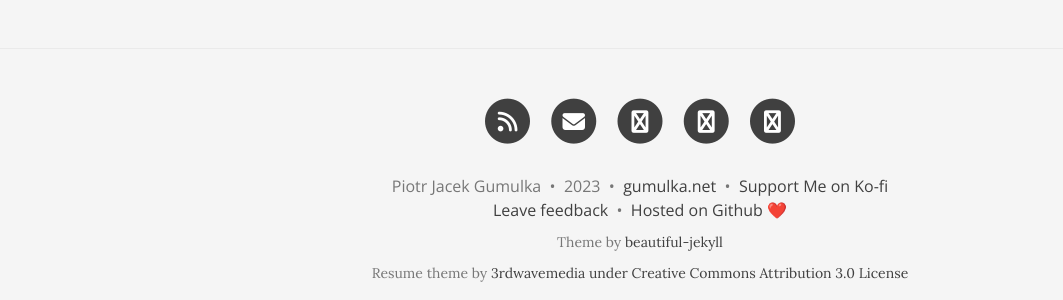
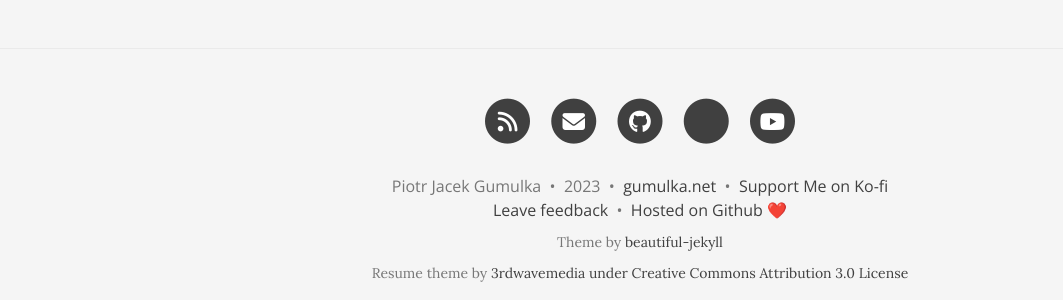
Before and after one commit to pgum/pgum.github.io, a Jekyll site: the page built from index.html, in a window 1280 px wide and 900 px high, scrolled down 2479 px. Shown: the part 566-866 px from the top of the window, without its empty margins (0-1063 px from the left). Built offline with Jekyll 4.4.1, drawn with Linux system fonts in a browser that asks for light colours; the list of posts is cut into pages by our own code.

Commit message:
Update SocialNetworks.yml

```diff
--- a/_data/SocialNetworks.yml
+++ b/_data/SocialNetworks.yml
@@ -9,22 +9,22 @@
 facebook:
   name: "Facebook"
   baseURL: "https://www.facebook.com/"
-  icon: "fa-facebook"
+  icon: "fa-brands fa-facebook"
 
 github:
   name: "GitHub"
   baseURL: "https://github.com/"
-  icon: "fa-github"
+  icon: "fa-brands fa-github"
 
 twitter:
   name: "Twitter"
   baseURL: "https://twitter.com/"
-  icon: "fa-twitter"
+  icon: "fa-brands fa-twitter"
 
 reddit:
   name: "Reddit"
   baseURL: "https://reddit.com/u/"
-  icon: "fa-reddit"
+  icon: "fa-brands fa-reddit-alien"
 
 email:
   name: "Email me"
@@ -34,7 +34,7 @@ email:
 linkedin:
   name: "LinkedIn"
   baseURL: "https://linkedin.com/in/"
-  icon: "fa-linkedin"
+  icon: fa-brands fa-linkedin"
 
 xing:
   name: "Xing"
@@ -44,32 +44,32 @@ xing:
 stackoverflow:
   name: "StackOverflow"
   baseURL: "https://stackoverflow.com/users/"
-  icon: "fa-stack-overflow"
+  icon: "fa-brands fa-stack-overflow"
 
 snapchat:
   name: "Snapchat"
   baseURL: "https://www.snapchat.com/add/"
-  icon: "fa-snapchat-ghost"
+  icon: "fa-brands fa-snapchat-ghost"
 
 instagram:
   name: "Instagram"
   baseURL: "https://www.instagram.com/"
-  icon: "fa-instagram"
+  icon: "fa-brands fa-instagram"
 
 youtube:
   name: "YouTube"
   baseURL: "https://www.youtube.com/"
-  icon: "fa-youtube"
+  icon: "fa-brands fa-youtube"
 
 spotify:
   name: "Spotify"
   baseURL: "https://open.spotify.com/user/"
-  icon: "fa-spotify"
+  icon: "fa-brands fa-spotify"
 
 telephone:
   name: "Phone"
   baseURL: "tel:"
-  icon: "fa-phone"
+  icon: "fa-solid fa-phone"
 
 rss:
   name: "RSS"
@@ -79,14 +79,14 @@ rss:
 steam:
   name: "Steam"
   baseURL: "https://steamcommunity.com/id/"
-  icon: "fa-steam"
+  icon: "fa-brands fa-steam"
 
 twitch:
   name: "Twitch"
   baseURL: "https://www.twitch.tv/"
-  icon: "fa-twitch"
+  icon: "fa-brands fa-twitch"
 
 yelp:
   name: "Yelp"
   baseURL: "https://{{ site.author.yelp }}.yelp.com"
-  icon: "fa-yelp"
+  icon: "fa-brands fa-yelp"
```
